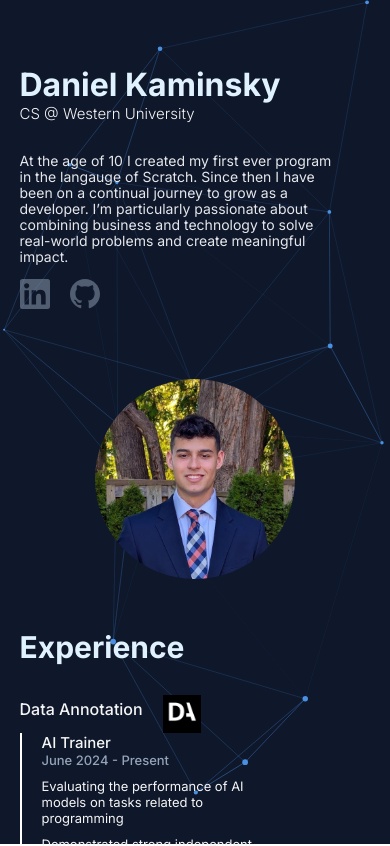
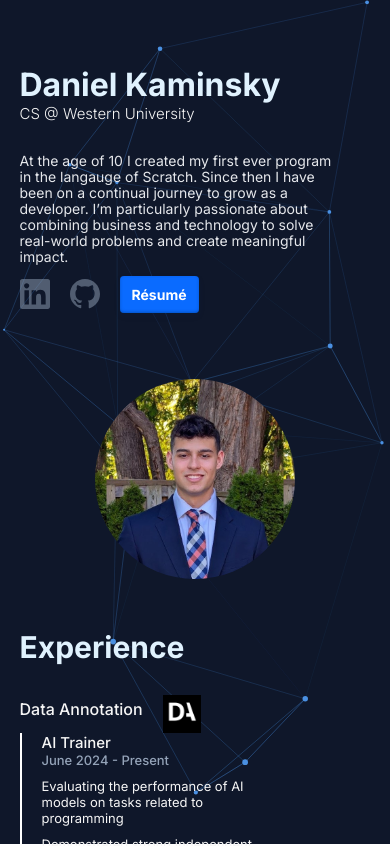
Before and after one commit to DanielKaminsky05/PersonalWebsiteV1, a Next.js app: page / in a window 390 px wide. Shown: the top 846 px of the page. Built offline with nearby package versions, Linux system fonts and the light colour scheme.

Commit message:
added resume plus some other stuff

```diff
--- a/src/app/components/Contact.jsx
+++ b/src/app/components/Contact.jsx
@@ -26,7 +26,7 @@ export default function Contact({styles}) {
   return (
     <div className={styles.contactContainer}>
         <h3 className={styles.h3}> Contact Me </h3>
-        <form onSubmit={handleSubmit}>
+        <form  action="https://formspree.io/f/mqaqboar" method="POST">
             <div>
                 <h4 className={styles.formHeader}>Email</h4>
                 <input className={styles.emailInput}  name = "email" value={formData.email} onChange={handleChange} placeholder='email@domain.com'/>
--- a/src/app/components/Hero.jsx
+++ b/src/app/components/Hero.jsx
@@ -20,7 +20,9 @@ export default function Hero({styles}) {
                 <svg onClick = {() => window.open("https://github.com/DanielKaminsky05")} className={styles.Icons} xmlns="http://www.w3.org/2000/svg" viewBox="0 0 24 24" fill="currentColor" width="24px" height="24px">
                   <path d="M12 0C5.37 0 0 5.37 0 12c0 5.3 3.438 9.8 8.205 11.387.6.113.82-.262.82-.583 0-.288-.01-1.05-.015-2.06-3.338.726-4.042-1.61-4.042-1.61-.546-1.387-1.333-1.756-1.333-1.756-1.09-.744.083-.729.083-.729 1.205.084 1.84 1.237 1.84 1.237 1.07 1.835 2.807 1.305 3.492.997.108-.774.42-1.305.763-1.605-2.665-.3-5.467-1.332-5.467-5.93 0-1.31.468-2.382 1.236-3.222-.123-.303-.536-1.523.117-3.176 0 0 1.008-.322 3.3 1.23a11.52 11.52 0 013.003-.404c1.02.005 2.045.137 3.003.404 2.292-1.552 3.3-1.23 3.3-1.23.653 1.653.24 2.873.117 3.176.768.84 1.236 1.912 1.236 3.222 0 4.61-2.807 5.625-5.478 5.92.432.372.816 1.102.816 2.222 0 1.606-.015 2.898-.015 3.293 0 .324.216.7.825.58C20.565 21.795 24 17.295 24 12c0-6.63-5.37-12-12-12z"/>
                 </svg>
-
+                <div className={styles.buttonContainer}>
+                  <a className={styles.resume} role="button" href="https://drive.google.com/file/d/1Wk1KPnzioxEidoFBA3ZVoncIwAP80fmO/view?usp=sharing" target="_blank">Résumé</a>
+                </div>
                 </div>
             </div>
         </div>
--- a/src/app/page.module.css
+++ b/src/app/page.module.css
@@ -35,6 +35,8 @@
   display: flex;
   gap: 20px;
   padding-bottom: 20px;
+  align-items: center;
+
 }
 
 .Icons {
@@ -48,6 +50,28 @@
   fill: #38BDF8;
   transform: scale(1.1);
   transition: 0.3s ease;
+}
+
+
+.resume {
+  background-color: #0a6bff;
+  border-radius: 4px;
+  box-shadow: rgba(1,60,136,.5) 0 -1px 3px 0 inset,rgba(0,44,97,.1) 0 3px 6px 0;
+  box-sizing: border-box;
+  color: #fff;
+  cursor: pointer;
+  text-decoration: none;
+  font-size: 18px;
+  font-weight: 700;
+  margin: 0;
+  text-align: center;
+  transition: all .2s cubic-bezier(.22, .61, .36, 1);
+  padding: 12px 16px;
+
+}
+
+.resume:hover {
+  background-color: #065dd8;
 }
 
 
@@ -535,6 +559,11 @@
     width: 35px;
   }
 
+  .resume {
+    font-size: 16px;
+    padding: 10px 14px;
+  }
+
 }
 
 
@@ -630,6 +659,11 @@
   .Icons {
     height: 32px;
     width: 32px;
+  }
+
+  .resume {
+    font-size: 16px;
+    padding: 10px 13px;
   }
 }
 
@@ -748,6 +782,11 @@
     width: 30px;
   }
 
+  .resume {
+    font-size: 14px;
+    padding: 10px 12px;
+  }
+
 
 
 }
```
